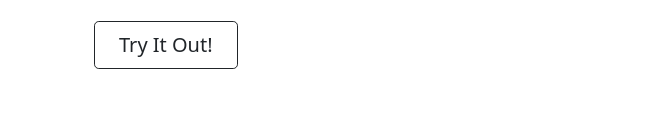
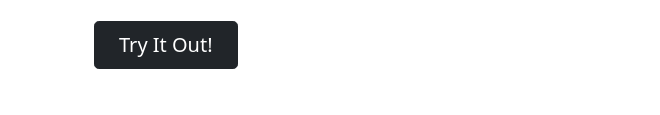
Before and after one commit to brendenbass/SpeedyCode, a plain HTML site: page index.html in a window 1280 px wide. Shown: the part 515-630 px from the top of the page, 0-660 px from the left. Drawn offline with nearby package versions, Linux system fonts and the light colour scheme.

Commit message:
Changed button to work on Safari

```diff
--- a/index.html
+++ b/index.html
@@ -62,7 +62,7 @@
                         <li><span class="fa-li"><i class="fas fa-check-square"></i></span>Javascript Boolean Logic</li>
                     </ul>
                     <div class="mt-4">
-                        <a type="button" class="btn btn-outline-dark btn-lg px-4 me-md-2" href="app.html">Try It Out!</a>
+                        <a type="button" class="btn btn-dark btn-lg px-4 me-md-2" href="app.html">Try It Out!</a>
                     </div>
                     <h5 class="fw-bold mt-5">
                         <div class="d-flex">
```
